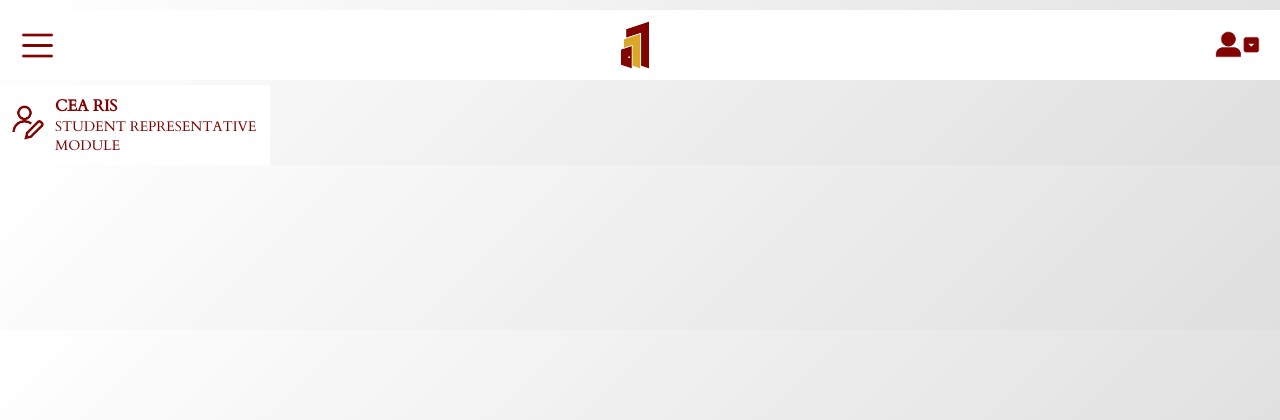
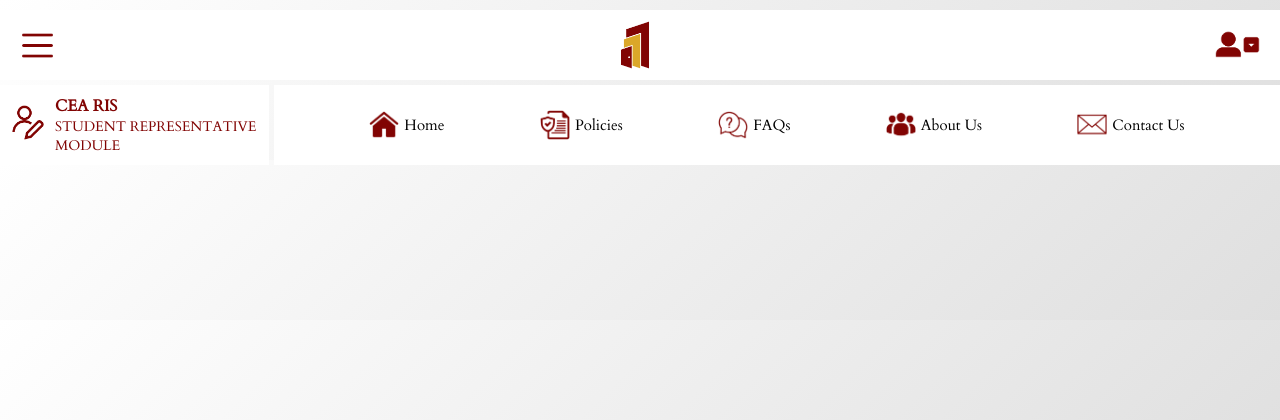
Before and after one commit to CMPE-40062-Azure-Python/CEA-ROOM-INFORMATION-SYSTEM, a Flask app: page /student-rep-home in a window 1280 px wide. Shown: the top 420 px of the page. Run offline with Flask 3, Linux system fonts and the light colour scheme.

Commit message:
Navigation Bar

```diff
--- a/website/static/student-rep-home.css
+++ b/website/static/student-rep-home.css
@@ -47,12 +47,18 @@
     margin-left: auto;
     margin-right: 20px;
   }
+  .Nav-bar {
+    height: 80px;
+    width: 100%;
+    display: flex;
+    flex-direction: row;
+  }
   .Nav-left {
     display: flex;
     align-items: center;
     width: 270px;
     height: 80px;
-    margin-right: auto;
+    margin-right: 0;
     background-color: #ffffff;
     margin-top: 5px;
   }
@@ -88,3 +94,32 @@
     flex-direction: column;
     margin-left: 10px;
   }
+  .Nav-bar > .Nav-Right {
+    width: calc(100% - 270px);
+    height: 80px;
+    background-color: #ffffff;
+    margin-top: 5px;
+    margin-left: 5px;
+    display: flex;
+    align-items: center;
+    justify-content: space-evenly;
+  }
+  .Nav-Right > .Nav-Right-Content {
+    display: flex;
+    justify-content: space-evenly;
+    width: 100%;
+  }
+  .Nav-Right-Content > div {
+    display: flex;
+    flex-direction: row;
+    align-items: center;
+  }
+.Nav-Right-Content > div img {
+    height: 30px;
+    width: 30px;
+    margin-right: 5px;
+}
+.Home-Icon h2 {
+    font-size: 15px;
+    font-weight: 400;
+}
--- a/website/templates/student-rep-home.html
+++ b/website/templates/student-rep-home.html
@@ -27,6 +27,7 @@
         alt="Account Settings"
         />
     </div>
+    <div class="Nav-bar">
         <div class="Nav-left">
             <div class="Nav-left_Content">
                 <div class="Nav-left_img">
@@ -42,5 +43,50 @@
                 </div>
             </div>
         </div>
+        <div class="Nav-Right">
+            <div class="Nav-Right-Content">
+                <div class="Home-Icon">
+                    <img
+                class="Home-bttn"
+                src="{{ url_for('static', filename='images/student-rep-home-icon.png') }}"
+                alt="Home Button"
+                />
+                <h2>Home</h2>
+                </div>
+                <div class="Home-Icon">
+                    <img
+                class="Home-bttn"
+                src="{{ url_for('static', filename='images/student-rep-policies-icon.png') }}"
+                alt="Policies Button"
+                />
+                <h2>Policies</h2>
+                </div>
+                <div class="Home-Icon">
+                    <img
+                class="Home-bttn"
+                src="{{ url_for('static', filename='images/student-rep-faqs-icon.png') }}"
+                alt="FAQs"
+                />
+                <h2>FAQs</h2>
+                </div>
+                <div class="Home-Icon">
+                    <img
+                class="Home-bttn"
+                src="{{ url_for('static', filename='images/student-rep-us-icon.png') }}"
+                alt="About Us Button"
+                />
+                <h2>About Us</h2>
+                </div>
+                <div class="Home-Icon">
+                    <img
+                class="Home-bttn"
+                src="{{ url_for('static', filename='images/student-rep-contact-icon.png') }}"
+                alt="Contact Us Button"
+                />
+                <h2>Contact Us</h2>
+                </div>
+            </div>
+        </div>
+    </div>
 </body>
 </html>
```
Also changed, not shown: website/static/images/student-rep-contact-icon.png (added), website/static/images/student-rep-faqs-icon.png (added), website/static/images/student-rep-home-icon.png (added), website/static/images/student-rep-home-icon_clicked.png (added), website/static/images/student-rep-policies-icon.png (added), website/static/images/student-rep-us-icon.png (added). Lines whose indentation alone changed are shown as unchanged.
